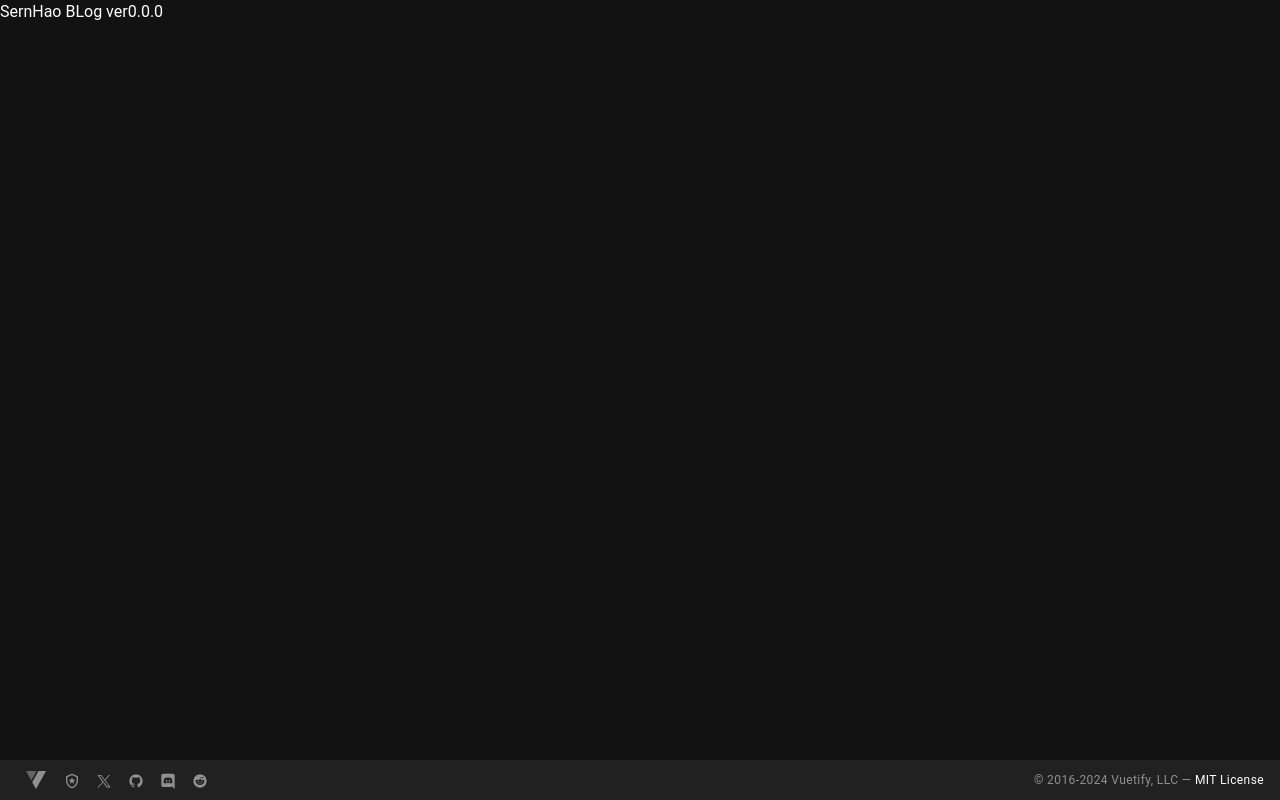
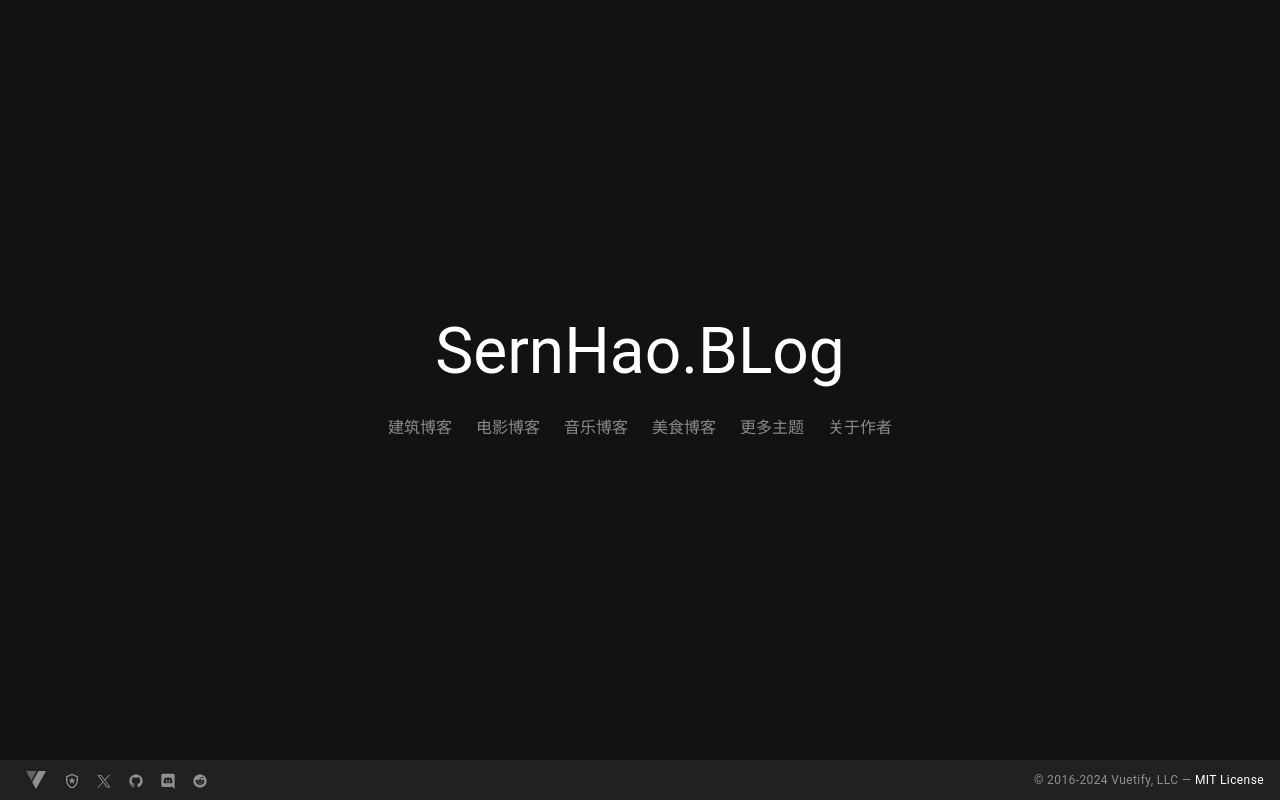
Before and after one commit to dadadasheng/SernHaoBLog, a Vue app: page / in a window 1280 px wide. Built offline with nearby package versions, Linux system fonts and the light colour scheme.

Commit message:
首页 建筑目录页面

```diff
--- a/src/layouts/default.vue
+++ b/src/layouts/default.vue
@@ -3,7 +3,6 @@
     <v-main>
       <router-view />
     </v-main>
-
     <AppFooter />
   </v-app>
 </template>
--- /dev/null
+++ b/src/pages/architecture.vue
@@ -0,0 +1,82 @@
+<template>
+    <div class="container">
+        <div class="navigation_container">
+            <h2>SernHao.Blog</h2>
+            <p class="font-weight-light" style="font-size: 36px;">
+                建筑博客
+            </p>
+        </div>
+        <div class="catalogue_container">
+            <div v-for="(blog_item,index) in blog_list" key="index"  class="catalogue_item" @click="changeCurrentIndex(index)">
+                <p  style="padding: 10px 0px; font-size: 18px;" >
+                    {{ blog_item }}
+                </p>
+                <v-divider v-if="index === current_selected_index" :thickness="5" style="margin-top: 14px;"></v-divider>
+                <div v-if="index === current_selected_index" class="introduction_content_container">
+                    <div class="toReadBtn font-weight-light" style="font-size: 24px;">阅读</div>
+                    <div style="height: 180px; width: 250px;">
+                        <v-img
+                        height="180"
+                        cover
+                        src="https://picsum.photos/350/165?random"
+                        ></v-img>
+                    </div>
+                    <p style="padding-left:20px; width: 450px; line-height: 32px; font-size: 14px; color: #BBBBBB;">
+                        {{introduction_text}}
+                    </p>
+                </div>
+            </div>
+        </div>
+    </div>
+</template>
+<script lang="ts" setup>
+    const current_selected_index = ref(0)
+    const blog_list = [
+        'Studiopepe&意大利先锋设计',
+        'Louisa grey&伦敦简单的优雅',
+        '极墅之旅&国内高端民宿设计风向',
+        'GoCstudio&西雅图住宅风向',
+        'Lotta Agaton&瑞典设计美学风向',
+        '极致之墅&Top villas',
+        'B.E. Architecture&简单克制澳洲现代建筑',
+        '比利时建筑师Nicolas Schuybroek&极简到建筑的本质',
+        'Aagnes Studio&墨西哥自然的邀约',
+        '极致之墅&中国住宅设计风向'
+    ]
+    const introduction_text = ' 地球是我们的家园。地球提供真实的材料、温暖的色彩和归属感。地球是我们需要承担责任的地方。室内设计项目引导我们发现我们与地球的联系，唤起我们的和平感。在这个项目中，大自然激发了我们对色彩和材料的选择，并对设计方法进行了仔细和有意识的思考。自然的色调在一个连贯的物质维度中创造出视觉上的连续性。饰面和家具与室内的陶土、沙土和粘土色调相得益彰。暖色调的灯光、天然和实验性的材料增强了我们与地球的联系感。一个悬浮的大月亮是这个装置的焦点，它重现了置身于宇宙中心的感觉。周围的环境让我们的视觉和触觉都倍感舒适。探索互联智能设备、创新材料及其无限应用的真正感官体验。'
+    const changeCurrentIndex = (index)=>{
+        console.log('old value:' + current_selected_index.value)
+        console.log('new value:' + index)
+        current_selected_index.value  = index
+    }
+</script>
+<style lang="scss">
+.container{
+    box-sizing: border-box;
+    height: 150%;
+    width: 100%;
+    padding: 50px;
+    display: flex;
+    flex-direction: column;
+    .navigation_container{
+        height: 100px;
+    }
+    .catalogue_container{
+        .introduction_content_container{
+            position: relative;
+            display: flex;
+            margin-top: 20px;
+            margin-bottom: 50px;
+            height: 20px;
+            width: 100%;
+            .toReadBtn{
+                flex: 1;
+                line-height: 1em;
+            }
+            p{
+                letter-spacing: 0.2em;
+            }
+        }
+    }
+}
+</style>
--- a/src/pages/index.vue
+++ b/src/pages/index.vue
@@ -1,9 +1,89 @@
 <template>
-  <div>
-    SernHao BLog ver0.0.0
+  <div class="container">
+
+      <div class="websiteTitleContainer">
+        <div class="websiteTitle">
+          SernHao.BLog
+        </div>
+        <div class="navigation">
+          <v-container>
+            <v-row>
+              <v-col class="cursor-pointer link" v-for="item in navigation_items" @click="router.replace(item.path)">
+                <span>
+                  {{ item.title }}
+                </span>
+              </v-col>
+            </v-row>
+          </v-container>
+        </div>
+      </div>
+
   </div>
+
 </template>
 
 <script lang="ts" setup>
-  //
+  import router from '@/router';
+  // navigation
+  const navigation_items = [
+    {
+      title:'建筑博客',
+      path:'/architecture'
+    },
+    {
+      title:'电影博客',
+      path:'/'
+    },
+    {
+      title:'音乐博客',
+      path:'/'
+    },
+    {
+      title:'美食博客',
+      path:'/'
+    },
+    {
+      title:'更多主题',
+      path:'/'
+    },
+    {
+      title:'关于作者',
+      path:'/'
+    }
+  ]
+
 </script>
+
+<style lang="scss" >
+.container{
+  position: relative;
+  height: 100%;
+  width: 100%;
+  .websiteTitleContainer{
+    position: absolute;
+    top: 50%;
+    right: 50%;
+    transform: translateY(-50%) translateX(50%);
+
+    .websiteTitle{
+      text-align: center;
+      font-size: 64px;
+    }
+    .navigation{
+      display: flex;
+      p{
+        padding: 20px;
+
+      }
+      .link{
+          color: #8b8b8b;
+      }
+      .link:hover{
+          color: #fff;
+      }
+    }
+  }
+}
+
+
+</style>
--- a/src/typed-router.d.ts
+++ b/src/typed-router.d.ts
@@ -19,5 +19,6 @@ declare module 'vue-router/auto-routes' {
    */
   export interface RouteNamedMap {
     '/': RouteRecordInfo<'/', '/', Record<never, never>, Record<never, never>>,
+    '/architecture': RouteRecordInfo<'/architecture', '/architecture', Record<never, never>, Record<never, never>>,
   }
 }
```
Also changed, not shown: src/assets/logo.png (deleted), src/assets/logo.svg (deleted).
